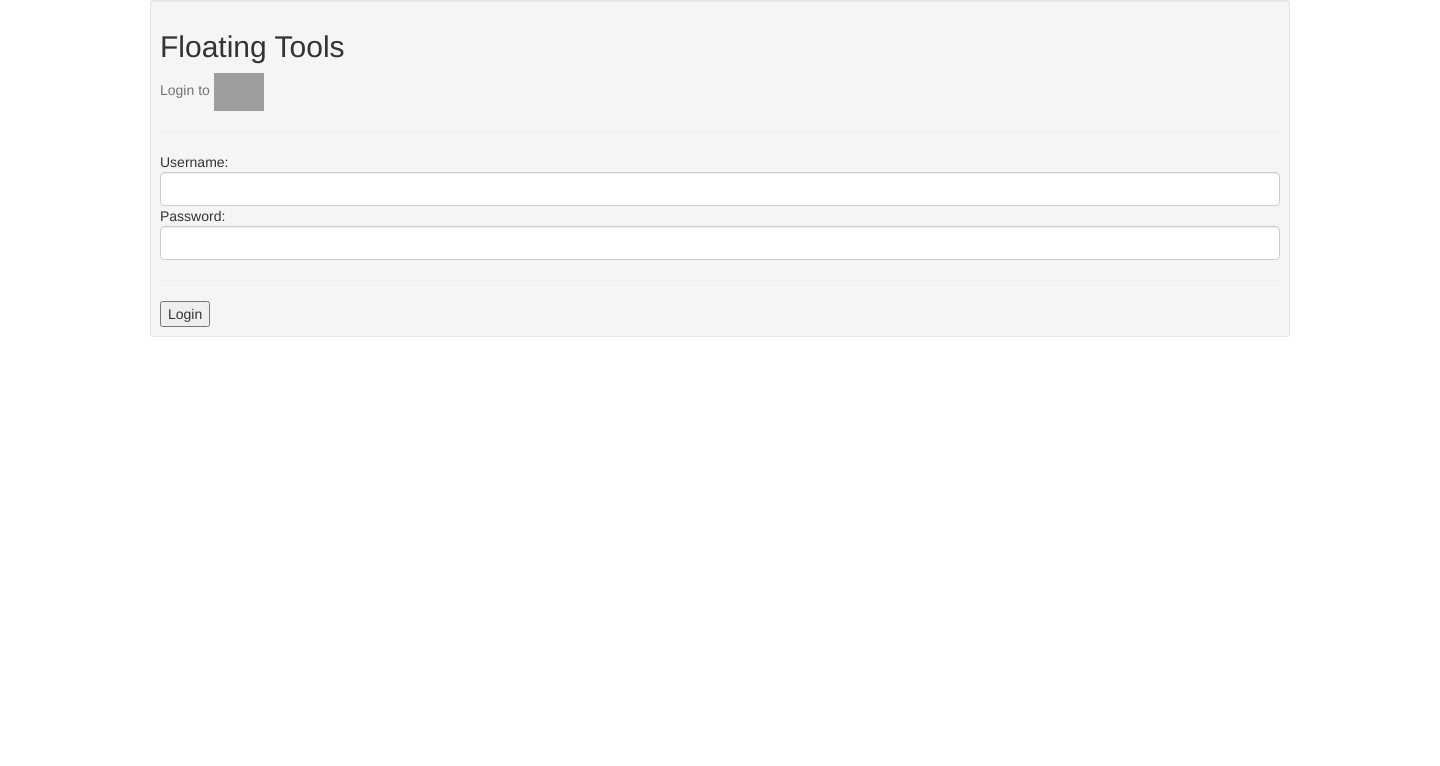
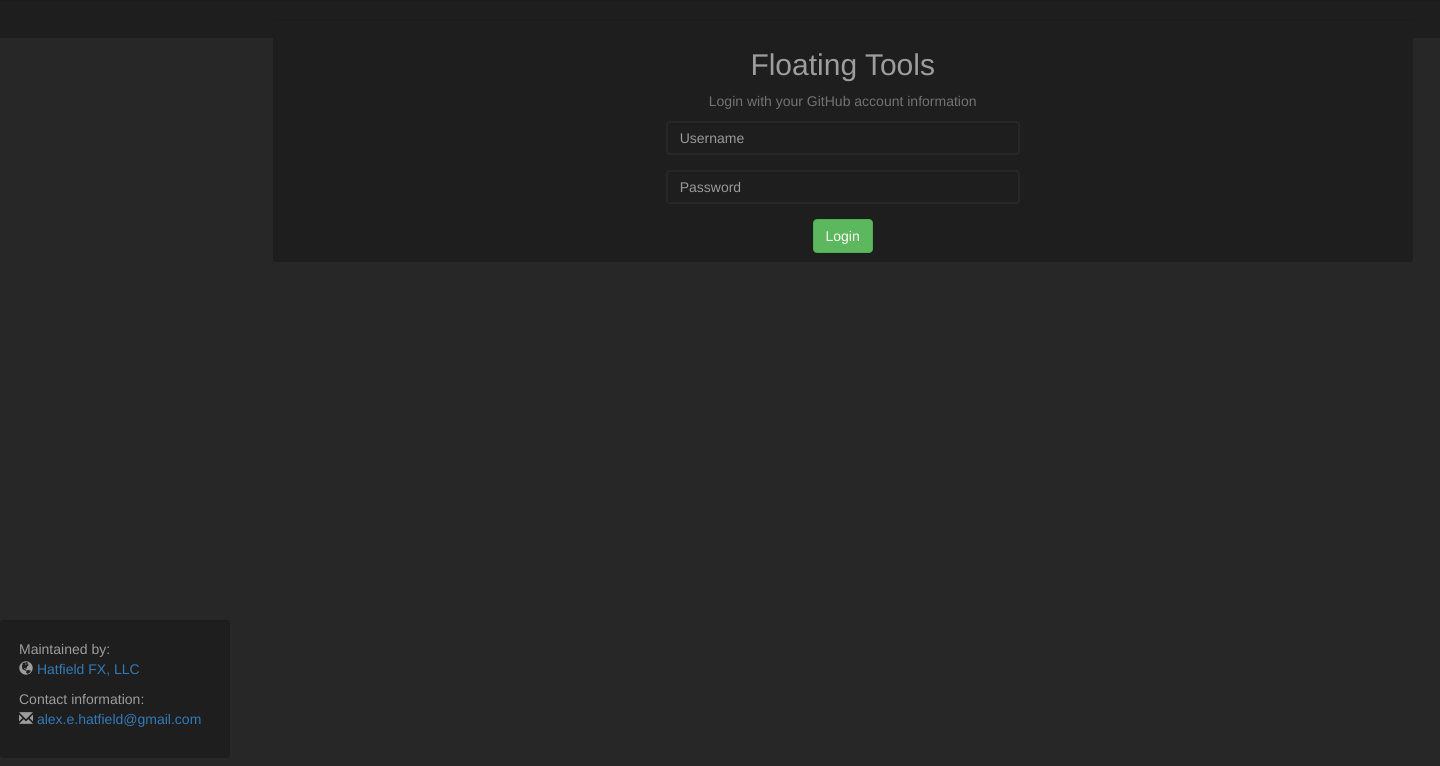
Before and after one commit to dan-stein/FloatingTools, a Flask app: page /login in a window 1440 px wide. Shown: the top 766 px of the page. Run offline with Flask 2, Linux system fonts and the light colour scheme; parts of the project's set-up code (start-up, migrations or seed data) failed here and were passed over; some libraries are stand-ins or nearby versions; grey boxes are pictures that could not be loaded.

Commit message:
Update to documentation and login screen.

```diff
--- a/FloatingTools/Dashboard/templates/Login.html
+++ b/FloatingTools/Dashboard/templates/Login.html
@@ -1,60 +1,88 @@
-<!DOCTYPE html>
-<html lang="en">
-<head>
-    <title>Floating Tools - Login</title>
-    <meta charset="utf-8">
-    <meta name="viewport" content="width=device-width, initial-scale=1">
-    <link rel="stylesheet" href="https://maxcdn.bootstrapcdn.com/bootstrap/3.3.7/css/bootstrap.min.css">
-    <script src="https://ajax.googleapis.com/ajax/libs/jquery/3.2.0/jquery.min.js"></script>
-    <script src="https://maxcdn.bootstrapcdn.com/bootstrap/3.3.7/js/bootstrap.min.js"></script>
-</head>
+{% extends "layout.html" %}
+{% block title %}Login{% endblock %}
 
-<body>
-
+{% block body %}
 <div class="container">
     <div class="well well-sm">
-
-        <h2>Floating Tools</h2>
-
-        <span class="help-block">Login to
-            <img src="https://assets-cdn.github.com/images/modules/logos_page/GitHub-Logo.png" width="50">
-        </span>
-
-        <hr>
+        <center><h2>Floating Tools</h2></center>
+        <center><span class="help-block">Login with your GitHub account information</span></center>
 
         {% if loggedIn == True %}
             <form action="/shutdown">
+                    <div class="form-group row">
+                        <div class="col-xs-4">
+                        </div>
+                        <div class="col-xs-4">
                             <div class="alert alert-success">
-                <strong>Logged in!</strong> Click the Back to App button and close this tab to continue.
+                                <center><strong>Logged in!</strong> Click the continue button and close this tab.</center>
                             </div>
-            <input type="submit" name="back-to-app" value="Back to App">
+                            <center><input type="submit" name="continue" value="Continue" class="btn btn-success"></center>
+                        </div>
+                        <div class="col-xs-4">
+                        </div>
+                    </div>
             </form>
         {% else %}
             <form action="/checkLogin">
+                {% if invalidLogin == False %}
 
-            {% if invalidLogin == False %}
-            <div class="alert alert-danger">
-                Username: <input type="text" name="username" class="form-control">
-                Password: <input type="password" name="password" class="form-control">
+                    <div class="form-group row">
+                        <div class="col-xs-4">
+                        </div>
+                        <div class="col-xs-4">
+                            <center><a data-toggle="collapse" data-target="#login_info">Invalid Log In</a></center>
+                            <center><div id="login_info" class="collapse">This should be the login for your GitHub account.</div></center>
+                        </div>
+                        <div class="col-xs-4">
+                        </div>
+                    </div>
 
-                <button type="button" data-toggle="collapse" data-target="#login_info" name="Invalid Login">Invalid
-                    Login
-                </button>
-                <div id="login_info" class="collapse">
-                    This should be the login for your GitHub account.
+                    <div class="form-group row">
+                        <div class="col-xs-4">
+                        </div>
+                        <div class="col-xs-4">
+                            <input type="text" class="form-control" name="username" placeholder="Username">
+                        </div>
+                        <div class="col-xs-4">
+                        </div>
+                    </div>
+
+                    <div class="form-group row">
+                        <div class="col-xs-4">
+                        </div>
+                        <div class="col-xs-4">
+                            <input type="password" class="form-control" name="password" placeholder="Password">
+                        </div>
+                        <div class="col-xs-4">
                         </div>
                     </div>
 
                 {% else %}
-            Username: <input type="text" name="username" class="form-control">
-            Password: <input type="password" name="password" class="form-control">
+
+                    <div class="form-group row">
+                        <div class="col-xs-4">
+                        </div>
+                        <div class="col-xs-4">
+                            <input type="text" class="form-control" name="username" placeholder="Username">
+                        </div>
+                        <div class="col-xs-4">
+                        </div>
+                    </div>
+
+                    <div class="form-group row">
+                        <div class="col-xs-4">
+                        </div>
+                        <div class="col-xs-4">
+                            <input type="password" class="form-control" name="password" placeholder="Password">
+                        </div>
+                        <div class="col-xs-4">
+                        </div>
+                    </div>
+
                 {% endif %}
-            <hr>
-            <input type="submit" name="login" value="Login">
+                    <center><input type="submit" name="login" value="Login" class="btn btn-success"></center>
             </form>
         {% endif %}
     </div>
 </div>
-
-</body>
-</html>
+{% endblock %}
--- a/FloatingTools/Dashboard/templates/Settings.html
+++ b/FloatingTools/Dashboard/templates/Settings.html
@@ -17,6 +17,7 @@
 {% endblock %}
 
 {% block body %}
+
 <h4><label>Current Install</label>: {{ current_release }}</h4>
 <a href="https://github.com/aldmbmtl/FloatingTools/releases/tag/{{ current_release }}">
     Release Information
--- a/FloatingTools/Dashboard/templates/layout.html
+++ b/FloatingTools/Dashboard/templates/layout.html
@@ -11,13 +11,6 @@
     <script src="https://ajax.googleapis.com/ajax/libs/jquery/3.2.0/jquery.min.js"></script>
     <script src="https://maxcdn.bootstrapcdn.com/bootstrap/3.3.7/js/bootstrap.min.js"></script>
 </head>
-
-<script type="text/javascript">
-function launch_app(ele) {
-    window.location.href = "http://127.0.0.1:5000/_launch?url=" + document.URL + "&app_path=" + ele.name;
-}
-
-</script>
 
 <style>
 body {
@@ -78,6 +71,7 @@ hr {
             <div class="col-sm-2">
             </div>
             <div class="col-sm-8">
+                {% if logged_in == True %}
                     <nav class="navbar navbar-inverse">
                         <div class="container-fluid">
                             <div class="navbar-header">
@@ -131,10 +125,21 @@ hr {
                                                 Markdown
                                             </a>
                                         </li>
+                                        <li>
+                                            <center><span class="help-block">API Documentation</span></center>
+                                        </li>
+                                        <li>
+                                            <a href="https://aldmbmtl.github.io/FloatingTools/index.html"
+                                               style="color: rgb(157, 157, 157);">
+                                                <img src="https://www.python.org/static/opengraph-icon-200x200.png" height="30">
+                                                Python API
+                                            </a>
+                                        </li>
                                     </ul>
                             </ul>
                         </div>
                     </nav>
+                {% endif %}
                 {% block body %}
                 {% endblock %}
             </div>
@@ -146,6 +151,7 @@ hr {
         </div>
     </div>
 </body>
+
 <footer class="footer" style="width: 16%; position:fixed; bottom:0; height: 180px; margin-top: -180px;">
         <div class="well">
             <p>Maintained by:
--- a/FloatingTools/Dashboard/utilities.py
+++ b/FloatingTools/Dashboard/utilities.py
@@ -8,12 +8,11 @@ import FloatingTools
 import webbrowser
 
 # flask imports
-from flask import request, Flask, redirect
+from flask import request, Flask
 
 # python imports
 import os
 from threading import Thread
-import subprocess
 
 # -- directories
 DASHBOARD_DIRECTORY_ROOT = os.path.dirname(__file__).replace('\\', '/')
--- a/FloatingTools/Services/GitHubHandler.py
+++ b/FloatingTools/Services/GitHubHandler.py
@@ -5,7 +5,6 @@ Github handler class
 import os
 import json
 import shutil
-import zipfile
 import webbrowser
 from functools import partial
 
--- a/FloatingTools/Wrapper/MayaWrapper.py
+++ b/FloatingTools/Wrapper/MayaWrapper.py
@@ -14,7 +14,7 @@ cmds = None
 class MayaWrapper(AbstractApplication):
     FILE_TYPES = ['.ma', '.mb', '.py']
     NAME = 'Maya'
-    APP_ICON = 'http://area.autodesk.com/area_v2/assets/img/product/autodesk-maya.png'
+    APP_ICON = 'http://infocenter.com.qa/images/Autodesk-Maya-logo-256x256.png'
     ARGS = ['-script']
 
     MENUS = {}
--- a/FloatingTools/Wrapper/NukeWrapper.py
+++ b/FloatingTools/Wrapper/NukeWrapper.py
@@ -12,7 +12,7 @@ class NukeWrapper(AbstractApplication):
     # Wrapper settings
     FILE_TYPES = ['.nk', '.py', '.gizmo']
     NAME = 'Nuke'
-    APP_ICON = 'http://www.vfxhive.com/images/products_img/FOUNDRYNUKE.jpg'
+    APP_ICON = 'https://s3.amazonaws.com/fxhome-static/images/product/ignite-pro-2017/foundry-nuke.png'
     ARGS = ['-t']
     MULTI_THREAD = True
 
--- a/FloatingTools/connect.py
+++ b/FloatingTools/connect.py
@@ -31,11 +31,14 @@ def verifyLogin():
 
     loginInfo = FloatingTools.userData()['Login']
     if loginInfo['username'] is None or loginInfo['password'] is None:
+        FloatingTools.Dashboard.setDashboardVariable('logged_in', False)
         return False
     try:
         HUB = Github(loginInfo['username'], loginInfo['password'])
         for repo in HUB.get_user().get_repos():
             break
+        FloatingTools.Dashboard.setDashboardVariable('logged_in', True)
         return True
     except BadCredentialsException:
+        FloatingTools.Dashboard.setDashboardVariable('logged_in', False)
         return False
```
Also changed, not shown: FloatingTools/Dashboard/templates/ToolShed.html (+33 -0 lines). Lines whose indentation alone changed are shown as unchanged.
